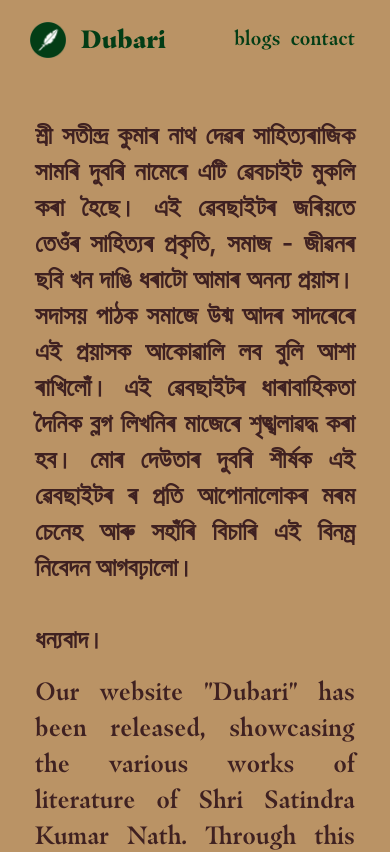
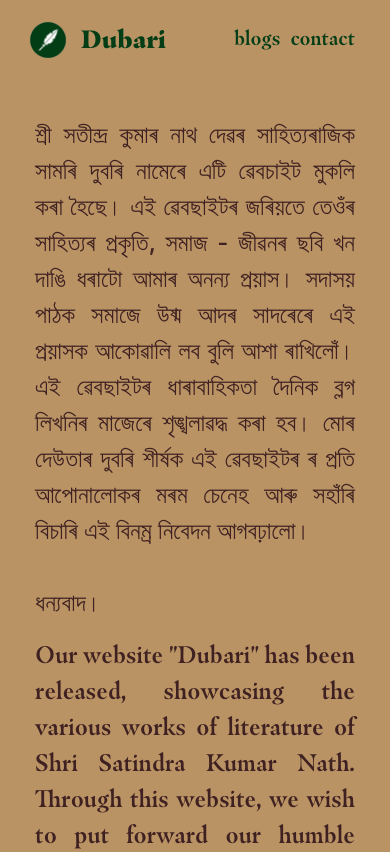
Before and after one commit to dinezh256/dubari, a Next.js app: page /contact in a window 390 px wide. Shown: the top 852 px of the page. Built offline with nearby package versions, Linux system fonts and the light colour scheme; a web font is replaced by a local one.

Commit message:
Update globals.scss

```diff
--- a/styles/globals.scss
+++ b/styles/globals.scss
@@ -639,7 +639,7 @@ $Kokila: "Kokila";
     }
 
     h4 {
-      font-size: 25px !important;
+      font-size: 24px !important;
     }
   }
   .blogWrapper {
@@ -747,11 +747,12 @@ $Kokila: "Kokila";
       line-height: 36px;
       font-size: 28px;
       user-select: none;
-      font-weight: 600;
+      font-weight: 500;
       text-align: justify;
     }
 
     .english {
+      font-weight: 600;
       font-family: $MasqualeroDemiBold;
     }
 
```
